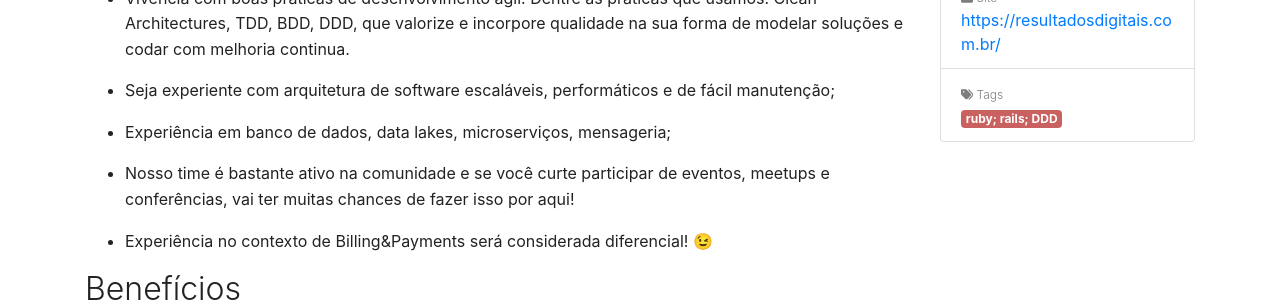
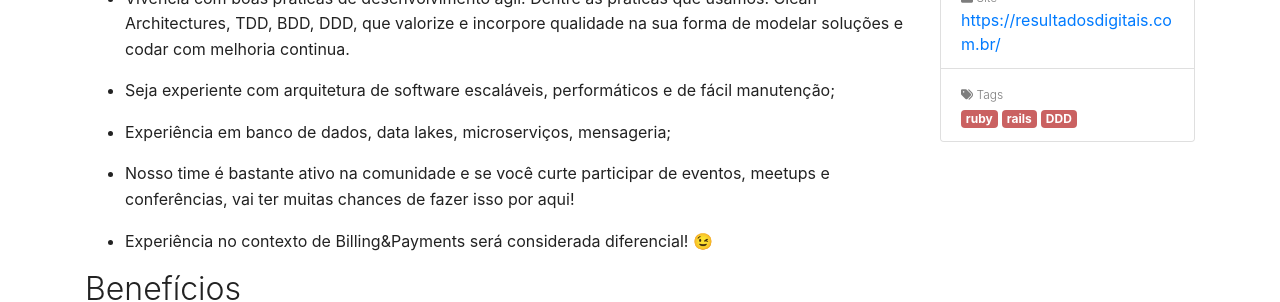
Before and after one commit to builtinruby/builtinruby, a Jekyll site: the page built from _jobs/2020-10-08-software-developer--billing---payments-na-resultados-digitais.md, in a window 1280 px wide. Shown: the part 696-998 px from the top of the page. Built offline with Jekyll 4.4.1, drawn with Linux system fonts in a browser that asks for light colours; nearby versions of some CDN libraries; comment, search, counter and statistics services are not loaded.

Commit message:
fix: change this job post to resolve tags issue

```diff
--- a/_jobs/2020-10-08-software-developer--billing---payments-na-resultados-digitais.md
+++ b/_jobs/2020-10-08-software-developer--billing---payments-na-resultados-digitais.md
@@ -12,7 +12,9 @@ pay_rate:
 website: https://resultadosdigitais.com.br/
 status: searching
 tags:
-  - ruby; rails; DDD
+  - ruby
+  - rails
+  - DDD
 ---
 
 ## Descrição da Vaga
```
